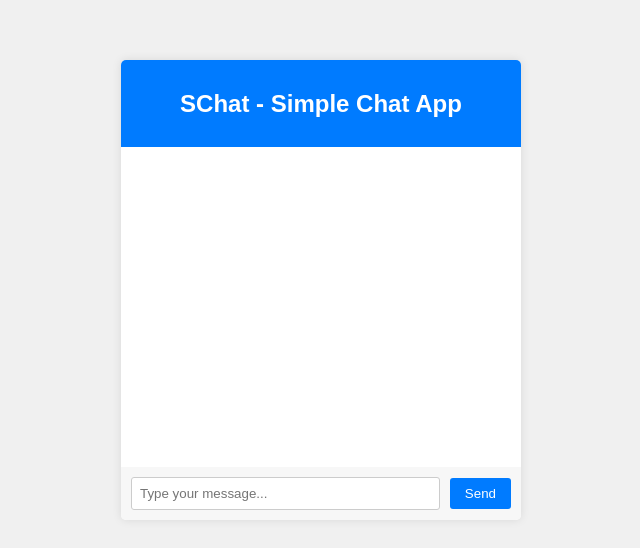
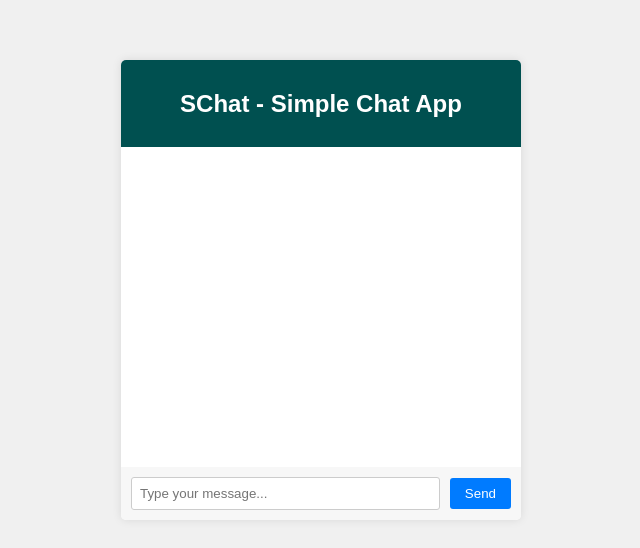
Before and after one commit to Shahid-Habibi714/SChat, a plain HTML site: page index.html in a window 1280 px wide. Shown: the part 110-658 px from the top of the page, without its empty margins (319-959 px from the left). Drawn offline with Linux system fonts and the light colour scheme.

Commit message:
Update index.html

```diff
--- a/index.html
+++ b/index.html
@@ -25,7 +25,7 @@
   }
 
   .chat-header {
-    background-color: #007bff;
+    background-color: #005050; /* 007bff */
     color: #fff;
     padding: 10px;
     text-align: center;
```
